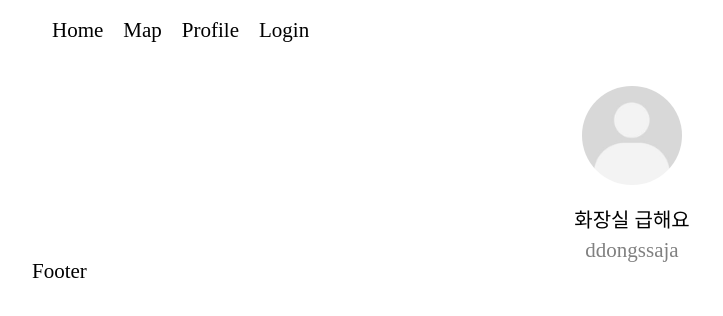
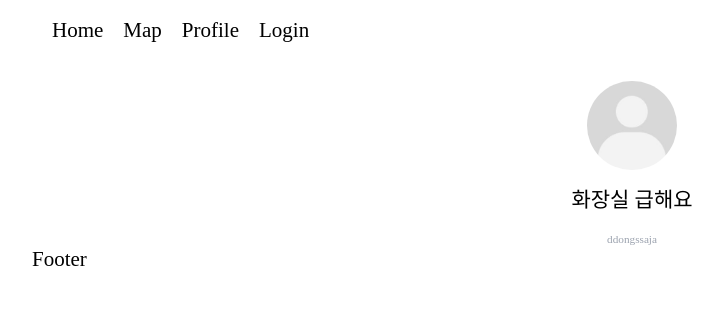
Before and after one commit to Liabinn/spartacamp_MyPooDiary, a Next.js app: page /profile in a window 1280 px wide. Shown: the top 316 px of the page, without its empty margins (8-731 px from the left). Built offline with nearby package versions, Linux system fonts and the light colour scheme; a web font is replaced by a local one.

Commit message:
[style]테일윈드 스타일컴포넌트 적용

```diff
--- a/package.json
+++ b/package.json
@@ -16,7 +16,8 @@
     "react": "^18",
     "react-dom": "^18",
     "react-query": "^3.39.3",
-    "styled-components": "^6.1.3"
+    "styled-components": "^6.1.3",
+    "tailwind-styled-components": "^2.2.0"
   },
   "devDependencies": {
     "@types/node": "^20",
--- a/src/app/profile/page.tsx
+++ b/src/app/profile/page.tsx
@@ -1,32 +1,34 @@
 "use client";
-import styled from "styled-components";
+
+import tw from "tailwind-styled-components";
 
 const ProfilePage = () => {
   return (
     <Container>
       <Avatar src="../../../assets/defaultAvatar.JPG" />
-      <h2>화장실 급해요</h2>
-      <p>ddongssaja</p>
+      <Nickname>화장실 급해요</Nickname>
+      <Id>ddongssaja</Id>
     </Container>
   );
 };
-const Avatar = styled.img`
-  margin: 2.5rem;
-  width: 10rem;
-  border-radius: 50%;
+const Avatar = tw.img`
+  my-8
+  w-36
+  rounded-full
 `;
-const Container = styled.div`
-  display: flex;
-  flex-direction: column;
-  justify-content: center;
-  align-items: center;
-  & h2 {
-    font-size: 2rem;
-    margin-bottom: 1rem;
-  }
-  & p {
-    color: gray;
-  }
+const Container = tw.div`
+  flex
+  flex-col
+  justify-center
+  items-center
+
+`;
+const Nickname = tw.h2`
+  mb-8
+`;
+const Id = tw.p`
+text-gray-400
+text-lg
 `;
 
 export default ProfilePage;
```
Also changed, not shown: 1 other file (tests, documents, lock files or other folders).
